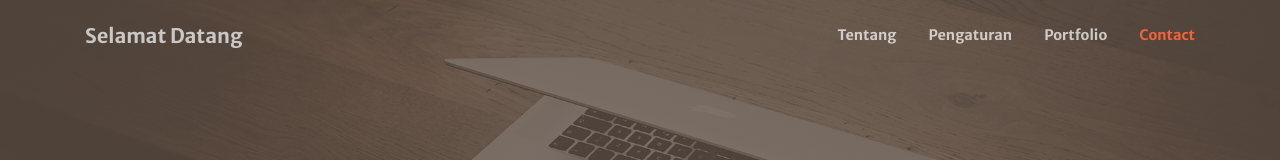
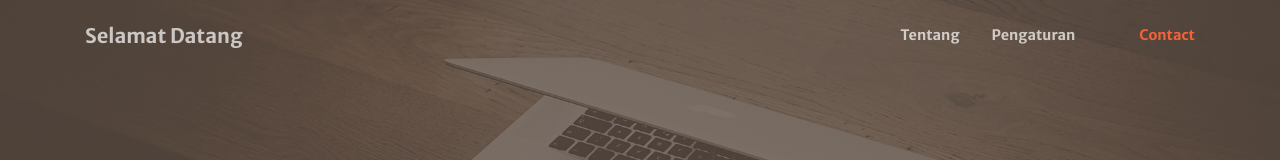
Before and after one commit to NurhidayahTasmin/NurhidayahTasmin.github.io, a website with bundled scripts: page index.html.html in a window 1280 px wide. Shown: the top 160 px of the page. Built offline with nearby package versions, Linux system fonts and the light colour scheme.

Commit message:
kelima salsa

```diff
--- a/index.html.html
+++ b/index.html.html
@@ -43,7 +43,7 @@
             <a class="nav-link js-scroll-trigger" href="#services">Pengaturan</a>
           </li>
           <li class="nav-item">
-            <a class="nav-link js-scroll-trigger" href="#portfolio">Portfolio</a>
+            <a class="nav-link js-scroll-trigger" href="#media"></a>
           </li>
           <li class="nav-item">
             <a class="nav-link js-scroll-trigger" href="#contact">Contact</a>
```
